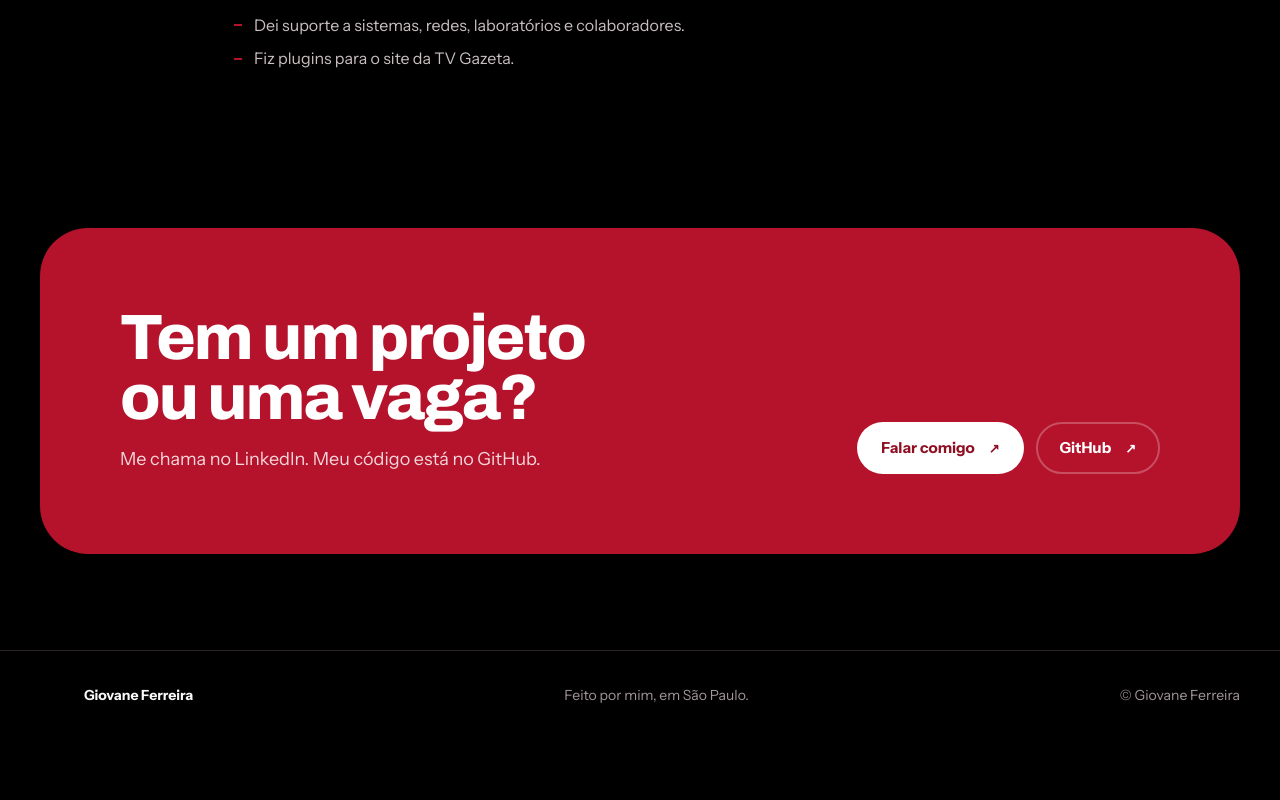
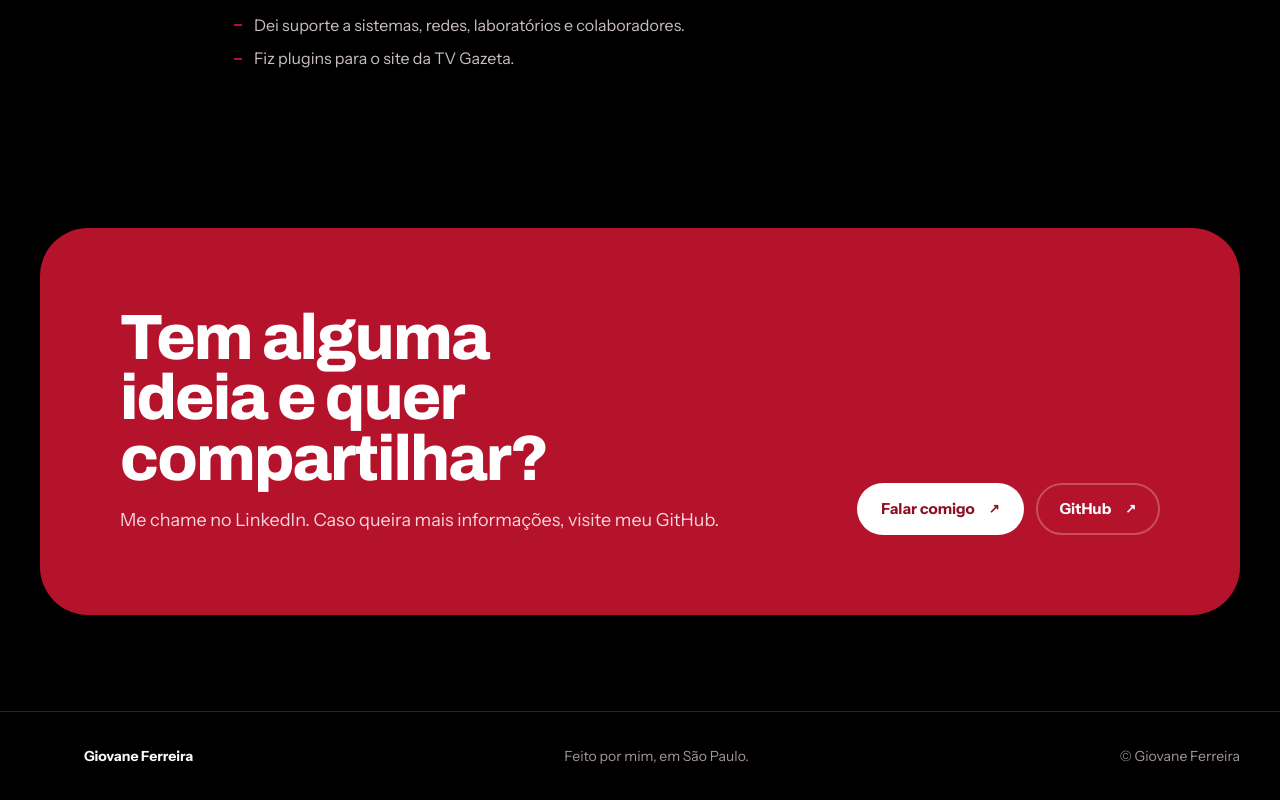
Before and after one commit to giovane-f16/portfolio-projetos, a Next.js app: page / in a window 1280 px wide. Shown: the part 3280-4080 px from the top of the page. Before the commit the page ends 4019 px from the top, so only its background shows below. Built offline with nearby package versions, Linux system fonts and the light colour scheme.

Commit message:
feat(portfolio): reescreve o convite da seção de contato

```diff
--- a/src/components/Main.tsx
+++ b/src/components/Main.tsx
@@ -392,13 +392,13 @@ export function Main() {
         <div className="contact-block" data-reveal>
           <div>
             <h2 id="contact-title">
-              <Copy text={{ en: "Got a project or a job opening?", pt: "Tem um projeto ou uma vaga?" }} />
+              <Copy text={{ en: "Have an idea you’d like to share?", pt: "Tem alguma ideia e quer compartilhar?" }} />
             </h2>
             <p>
               <Copy
                 text={{
-                  en: "Send me a message on LinkedIn. My code is on GitHub.",
-                  pt: "Me chama no LinkedIn. Meu código está no GitHub.",
+                  en: "Message me on LinkedIn. For more information, visit my GitHub.",
+                  pt: "Me chame no LinkedIn. Caso queira mais informações, visite meu GitHub.",
                 }}
               />
             </p>
```
